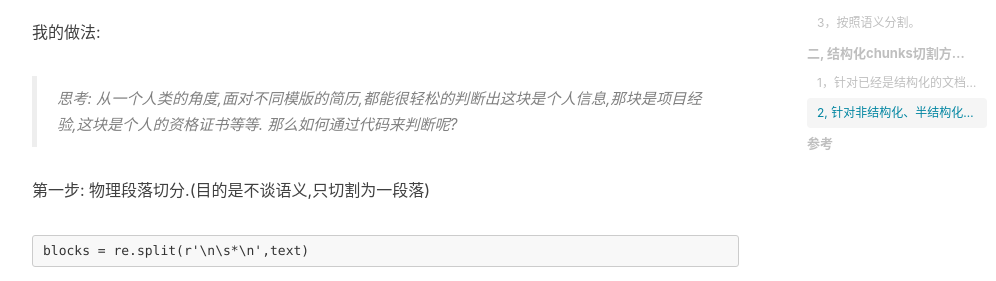
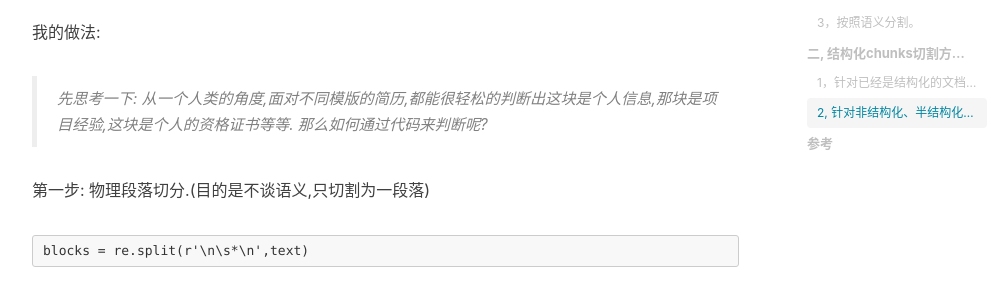
Before and after one commit to LuochuanAD/LuochuanAD.github.io, a Jekyll site: the page built from _posts/2026-01-31-RAG之Structural Chunks设计.md, in a window 1280 px wide and 1400 px high, scrolled down 1796 px. Shown: the part 171-452 px from the top of the window, without its empty margins (233-1229 px from the left). Built offline with Jekyll 4.4.1, drawn with Linux system fonts in a browser that asks for light colours; nearby versions of some CDN libraries; comment, search, counter and statistics services are not loaded; part of the change alters nothing that is shown; some of the changed text lies outside the part shown.

Commit message:
Update 2026-01-31-RAG之Structural Chunks设计.md

````diff
--- a/_posts/2026-01-31-RAG之Structural Chunks设计.md
+++ b/_posts/2026-01-31-RAG之Structural Chunks设计.md
@@ -71,7 +71,7 @@ chunks = text_splitter.split_text(docs)
 
 我的做法:
 
-> 思考: 从一个人类的角度,面对不同模版的简历,都能很轻松的判断出这块是个人信息,那块是项目经验,这块是个人的资格证书等等.  那么如何通过代码来判断呢?
+> 先思考一下: 从一个人类的角度,面对不同模版的简历,都能很轻松的判断出这块是个人信息,那块是项目经验,这块是个人的资格证书等等.  那么如何通过代码来判断呢?
 
 第一步: 物理段落切分.(目的是不谈语义,只切割为一段落)
 
@@ -133,15 +133,12 @@ score = 命中关键词数 / 段落长度
 ```
 
 
-
-结构化后的chunk,再次清洗数据后, 就可以将**语义完好的段落**向量化存入向量数据库了.
+这三步做完后,就得到了结构化后的chunk,再次清洗数据后, 就可以将**语义完好的段落**向量化存入向量数据库了.
 
  **优点**:最大程度保持语义的连贯性,并且不使用LLM,降低了成本.
 
 
-
-
-project_chunk_1:
+project_chunk_1的json样例:
 ```
 chunk = {
 	"chunk_id": "resume_Louis_project_01",
````
